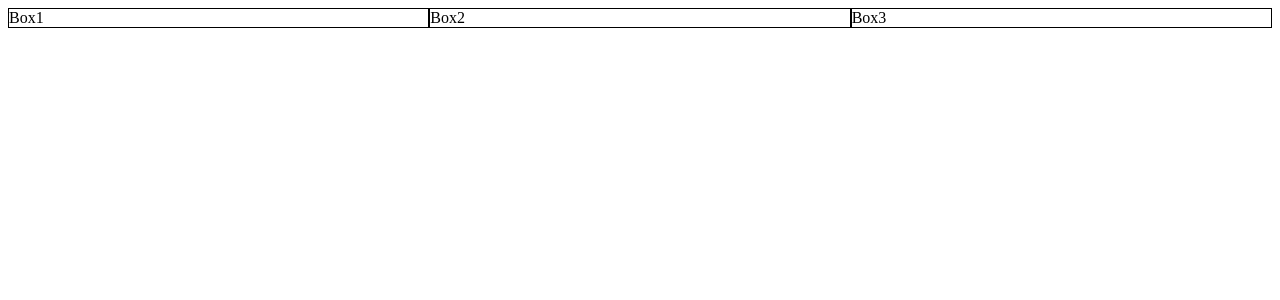
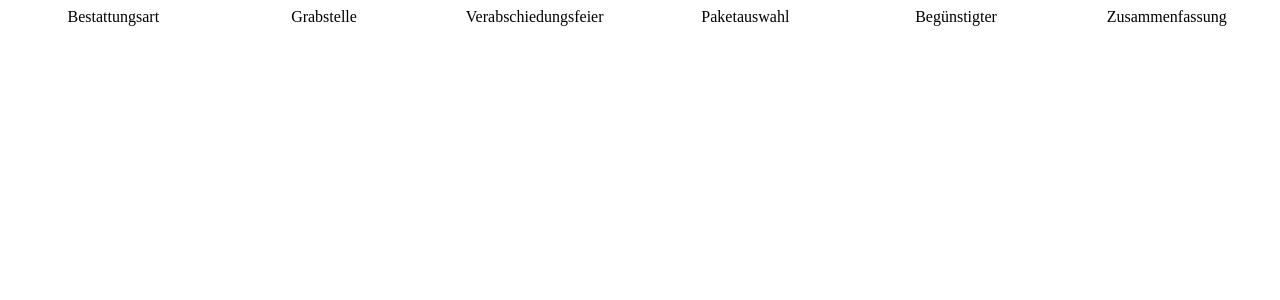
Before and after one commit to Fzum/demo-configurator, an Angular app: page / in a window 1280 px wide. Shown: the top 300 px of the page. Built offline with nearby package versions, Linux system fonts and the light colour scheme.

Commit message:
add service

```diff
--- a/src/app/mock/configurationstep-mock-service.service.ts
+++ b/src/app/mock/configurationstep-mock-service.service.ts
@@ -1,22 +1,21 @@
 import { Injectable } from '@angular/core';
-import { Observable, from, of } from 'rxjs';
 import { ConfigurationStep } from '../model/configurationstep';
 import { ConfigurationStepType } from '../model/configurationstep-type';
 
 @Injectable({
   providedIn: 'root',
 })
-export class ConfigurationstepMockServiceService {
+export class ConfigurationstepMockService {
   constructor() {}
 
-  public getConfigurationSteps(): Observable<ConfigurationStep[]> {
-    return of([
+  public getConfigurationSteps(): ConfigurationStep[] {
+    return [
       { type: ConfigurationStepType.BESTATTUNGSART },
       { type: ConfigurationStepType.GRABSTELLE },
       { type: ConfigurationStepType.VERABSCHIEDUNGSFEIER },
       { type: ConfigurationStepType.PAKETAUSWAHL },
       { type: ConfigurationStepType.BEGUENSTIGTER },
       { type: ConfigurationStepType.ZUSAMMENFASSUNG },
-    ]);
+    ];
   }
 }
--- a/src/app/model/configurationstep-type.ts
+++ b/src/app/model/configurationstep-type.ts
@@ -1,8 +1,8 @@
 export enum ConfigurationStepType {
-  BESTATTUNGSART,
-  GRABSTELLE,
-  VERABSCHIEDUNGSFEIER,
-  PAKETAUSWAHL,
-  BEGUENSTIGTER,
-  ZUSAMMENFASSUNG,
+  BESTATTUNGSART = 'Bestattungsart',
+  GRABSTELLE = 'Grabstelle',
+  VERABSCHIEDUNGSFEIER = 'Verabschiedungsfeier',
+  PAKETAUSWAHL = 'Paketauswahl',
+  BEGUENSTIGTER = 'Begünstigter',
+  ZUSAMMENFASSUNG = 'Zusammenfassung',
 }
--- a/src/app/step-by-step-configurer/step-by-step-configurer.component.html
+++ b/src/app/step-by-step-configurer/step-by-step-configurer.component.html
@@ -1,5 +1,5 @@
 <div fxLayoutAlign="space-between">
-  <div fxFlex style="border:1px solid black">Box1</div>
-  <div fxFlex style="border:1px solid black">Box2</div>
-  <div fxFlex style="border:1px solid black">Box3</div>
+  <div fxLayoutAlign="center" fxFlex *ngFor="let s of configurationSteps">
+    {{ s.type }}
+  </div>
 </div>
--- a/src/app/step-by-step-configurer/step-by-step-configurer.component.ts
+++ b/src/app/step-by-step-configurer/step-by-step-configurer.component.ts
@@ -1,4 +1,6 @@
 import { Component, OnInit } from '@angular/core';
+import { ConfigurationstepMockService } from '../mock/configurationstep-mock-service.service';
+import { ConfigurationStep } from '../model/configurationstep';
 
 @Component({
   selector: 'app-step-by-step-configurer',
@@ -6,7 +8,11 @@ import { Component, OnInit } from '@angular/core';
   styleUrls: ['./step-by-step-configurer.component.scss'],
 })
 export class StepByStepConfigurerComponent implements OnInit {
-  constructor() {}
+  configurationSteps: ConfigurationStep[];
+
+  constructor(service: ConfigurationstepMockService) {
+    this.configurationSteps = service.getConfigurationSteps();
+  }
 
   ngOnInit(): void {}
 }
```
Also changed, not shown: 1 other file (tests, documents, lock files or other folders).
